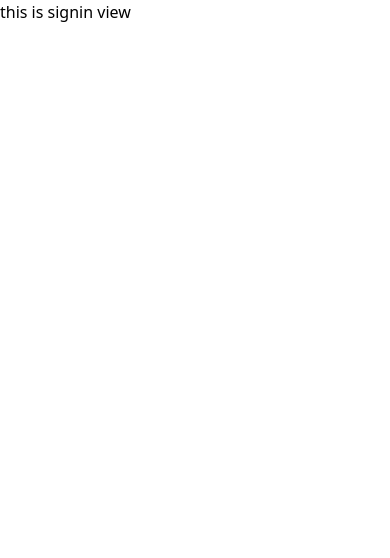
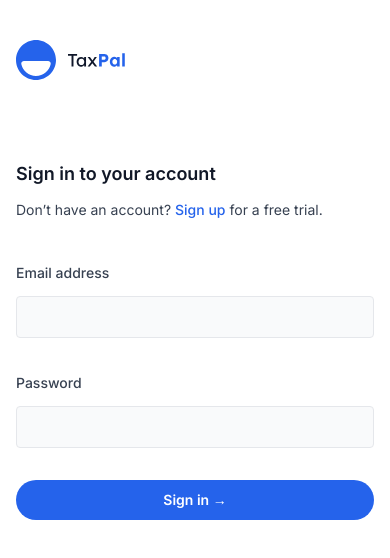
Before and after one commit to ahmadRamadhan-dotcom/taxpal-clone-vue, a Vue app: page /login in a window 390 px wide. Shown: the top 558 px of the page. Built offline with nearby package versions, Linux system fonts and the light colour scheme.

Commit message:
chore: responsive login page

```diff
--- /dev/null
+++ b/src/components/login/Form.vue
@@ -0,0 +1,46 @@
+<template>
+  <form class="mt-20 grid lg:w-[380px]">
+    <span class="font-['Inter'] font-semibold text-[#111827] text-lg"
+      >Sign in to your account</span
+    >
+    <span class="font-['Inter'] mt-3 font-normal text-[#374151] text-sm"
+      >Don’t have an account?
+      <router-link to="register" class="text-[#2563eb] font-medium"
+        >Sign up</router-link
+      >
+      for a free trial.</span
+    >
+    <div class="mt-10">
+      <label
+        for="email"
+        class="font-['Inter'] font-medium text-sm text-[#374151]"
+        >Email address</label
+      >
+      <input
+        required
+        class="appearance-none border rounded w-full py-2.5 px-3 text-gray-900 bg-gray-50 border-gray-200 leading-tight focus:outline-none mt-3 focus:shadow-outline focus:ring focus:ring-blue-500"
+        id="email"
+        type="email"
+      />
+    </div>
+    <div class="mt-8">
+      <label
+        for="password"
+        class="font-['Inter'] font-medium text-sm text-[#374151]"
+        >Password</label
+      >
+      <input
+        required
+        class="appearance-none border rounded w-full py-2.5 px-3 text-gray-900 bg-gray-50 border-gray-200 leading-tight focus:outline-none mt-3 focus:shadow-outline focus:ring focus:ring-blue-500"
+        id="password"
+        type="password"
+      />
+    </div>
+    <button
+      class="group font-['Inter'] inline-flex items-center justify-center rounded-full mt-8 py-2.5 px-4 text-sm font-semibold focus:outline-none focus-visible:outline-2 focus-visible:outline-offset-2 bg-blue-600 text-white hover:text-slate-100 hover:bg-blue-500 active:bg-blue-800 active:text-blue-100 focus-visible:outline-blue-600 w-full"
+      type="submit"
+    >
+      <span>Sign in <span aria-hidden="true">→</span></span>
+    </button>
+  </form>
+</template>
--- /dev/null
+++ b/src/components/login/Logo.vue
@@ -0,0 +1,32 @@
+<template>
+  <router-link to="/">
+    <svg aria-hidden="true" viewBox="0 0 109 40" class="h-10 w-auto">
+      <path
+        fill-rule="evenodd"
+        clip-rule="evenodd"
+        d="M0 20c0 11.046 8.954 20 20 20s20-8.954 20-20S31.046 0 20 0 0 8.954 0 20Zm20 16c-7.264 0-13.321-5.163-14.704-12.02C4.97 22.358 6.343 21 8 21h24c1.657 0 3.031 1.357 2.704 2.98C33.32 30.838 27.264 36 20 36Z"
+        fill="#2563EB"
+      ></path>
+      <path
+        d="M55.528 26.57V15.842H52V13.97h9.108v1.872h-3.636V26.57h-1.944Z"
+        fill="#0F172A"
+      ></path>
+      <path
+        d="M83.084 26.57v-12.6h5.346c.744 0 1.416.18 2.016.54a3.773 3.773 0 0 1 1.44 1.44c.36.612.54 1.302.54 2.07 0 .78-.18 1.482-.54 2.106a4 4 0 0 1-1.44 1.494c-.6.36-1.272.54-2.016.54h-2.646v4.41h-2.7Zm2.664-6.84h2.376c.288 0 .546-.072.774-.216.228-.156.408-.36.54-.612a1.71 1.71 0 0 0 .216-.864c0-.324-.072-.606-.216-.846a1.394 1.394 0 0 0-.54-.576 1.419 1.419 0 0 0-.774-.216h-2.376v3.33ZM106.227 26.57V13.25h2.556v13.32h-2.556Z"
+        fill="#2563EB"
+      ></path>
+      <path
+        fill-rule="evenodd"
+        clip-rule="evenodd"
+        d="M95.906 26.102c.636.432 1.35.648 2.142.648.444 0 .864-.066 1.26-.198a4.25 4.25 0 0 0 1.062-.558 3.78 3.78 0 0 0 .702-.668v1.244h2.574v-9.522h-2.538v1.248a3.562 3.562 0 0 0-.648-.672 3.13 3.13 0 0 0-1.026-.558 3.615 3.615 0 0 0-1.278-.216c-.828 0-1.566.216-2.214.648-.648.42-1.164 1.002-1.548 1.746-.372.732-.558 1.578-.558 2.538 0 .96.186 1.812.558 2.556.372.744.876 1.332 1.512 1.764Zm4.104-1.908c-.36.228-.78.342-1.26.342-.468 0-.882-.114-1.242-.342a2.387 2.387 0 0 1-.828-.954c-.204-.42-.306-.906-.306-1.458 0-.54.102-1.014.306-1.422.204-.408.48-.726.828-.954.36-.24.774-.36 1.242-.36.48 0 .9.12 1.26.36.36.228.636.546.828.954.204.408.306.882.306 1.422 0 .552-.102 1.038-.306 1.458a2.218 2.218 0 0 1-.828.954Z"
+        fill="#2563EB"
+      ></path>
+      <path
+        fill-rule="evenodd"
+        clip-rule="evenodd"
+        d="m76.322 23.197 2.595 3.373h2.268l-3.662-4.787 3.338-4.663h-2.196l-2.162 3.334-2.554-3.334h-2.34l3.652 4.71-3.634 4.74h2.196l2.5-3.373ZM62.738 26.102a3.78 3.78 0 0 0 2.142.648c.456 0 .888-.072 1.296-.216.42-.144.798-.336 1.134-.576a3.418 3.418 0 0 0 .864-.835v1.447h1.872v-9.45h-1.872v1.45a3.118 3.118 0 0 0-.72-.82 3.2 3.2 0 0 0-1.062-.612 4.033 4.033 0 0 0-1.35-.216c-.828 0-1.578.21-2.25.63-.66.42-1.188 1.002-1.584 1.746-.384.732-.576 1.572-.576 2.52 0 .936.192 1.776.576 2.52.384.744.894 1.332 1.53 1.764Zm4.122-1.476c-.432.276-.93.414-1.494.414a2.682 2.682 0 0 1-1.476-.414 2.987 2.987 0 0 1-1.008-1.134c-.24-.492-.36-1.05-.36-1.674 0-.612.12-1.158.36-1.638.252-.48.588-.858 1.008-1.134a2.682 2.682 0 0 1 1.476-.414c.564 0 1.062.138 1.494.414.432.276.768.654 1.008 1.134.252.48.378 1.026.378 1.638 0 .624-.126 1.182-.378 1.674-.24.48-.576.858-1.008 1.134Z"
+        fill="#0F172A"
+      ></path>
+    </svg>
+  </router-link>
+</template>
--- a/src/views/SignInView.vue
+++ b/src/views/SignInView.vue
@@ -1,5 +1,24 @@
+<script setup>
+import Logo from "~/components/login/Logo.vue";
+import Form from "~/components/login/Form.vue";
+</script>
+
 <template>
-  <main>
-    <p>this is signin view</p>
+  <main
+    class="p-4 md:p-0 md:bg-[url('https://salient.tailwindui.com/_next/static/media/background-auth.4bcf3f4b.jpg')] md:bg-no-repeat md:bg-cover lg:bg-none lg:grid lg:grid-cols-2 xl:flex"
+  >
+    <div
+      class="mt-6 md:mt-0 md:bg-white sm:w-[420px] md:w-[600px] xl:w-[44%] 2xl:w-1/3 md:h-screen md:grid md:place-content-center sm:mx-auto xl:mx-0"
+    >
+      <Logo />
+      <Form />
+    </div>
+    <div class="hidden lg:flex lg:justify-end xl:w-[56%] 2xl:w-[77vw]">
+      <img
+        src="https://salient.tailwindui.com/_next/static/media/background-auth.4bcf3f4b.jpg"
+        alt=""
+        class="h-screen w-[81%] xl:w-full"
+      />
+    </div>
   </main>
 </template>
```
